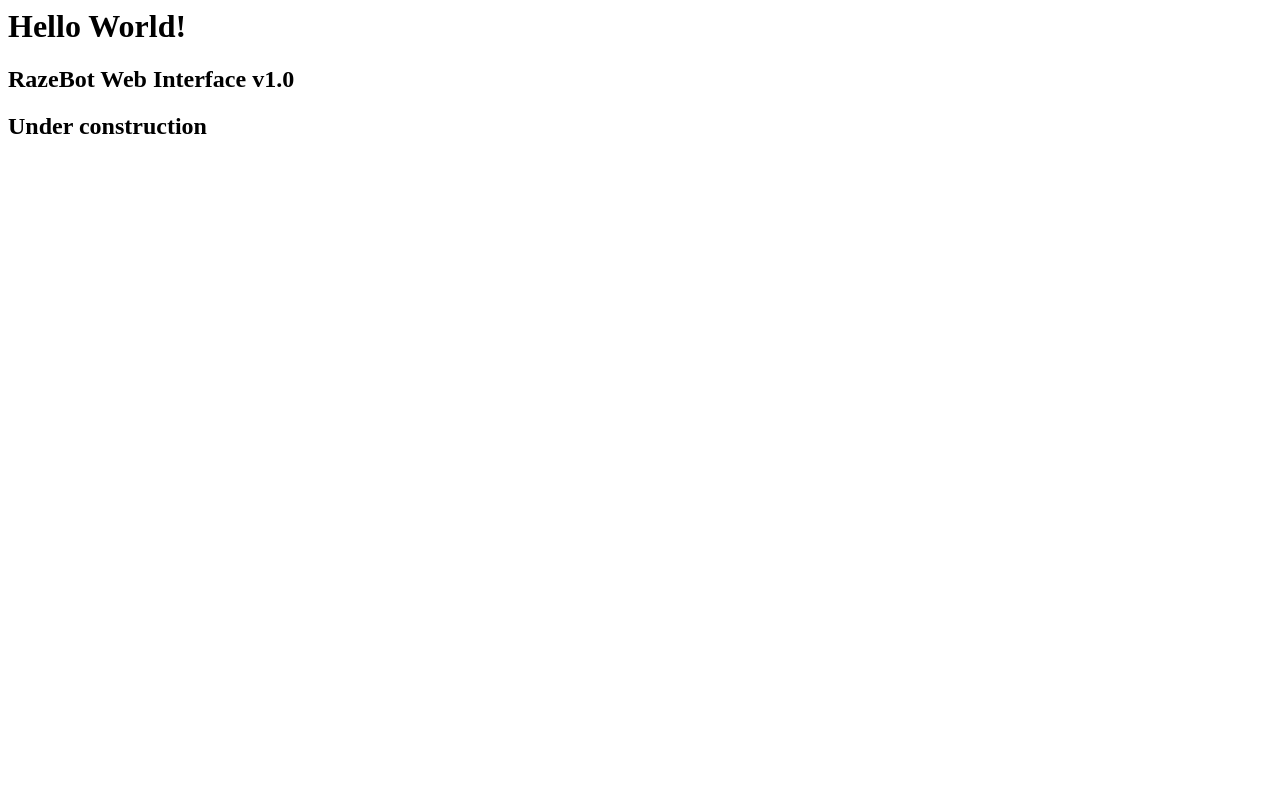
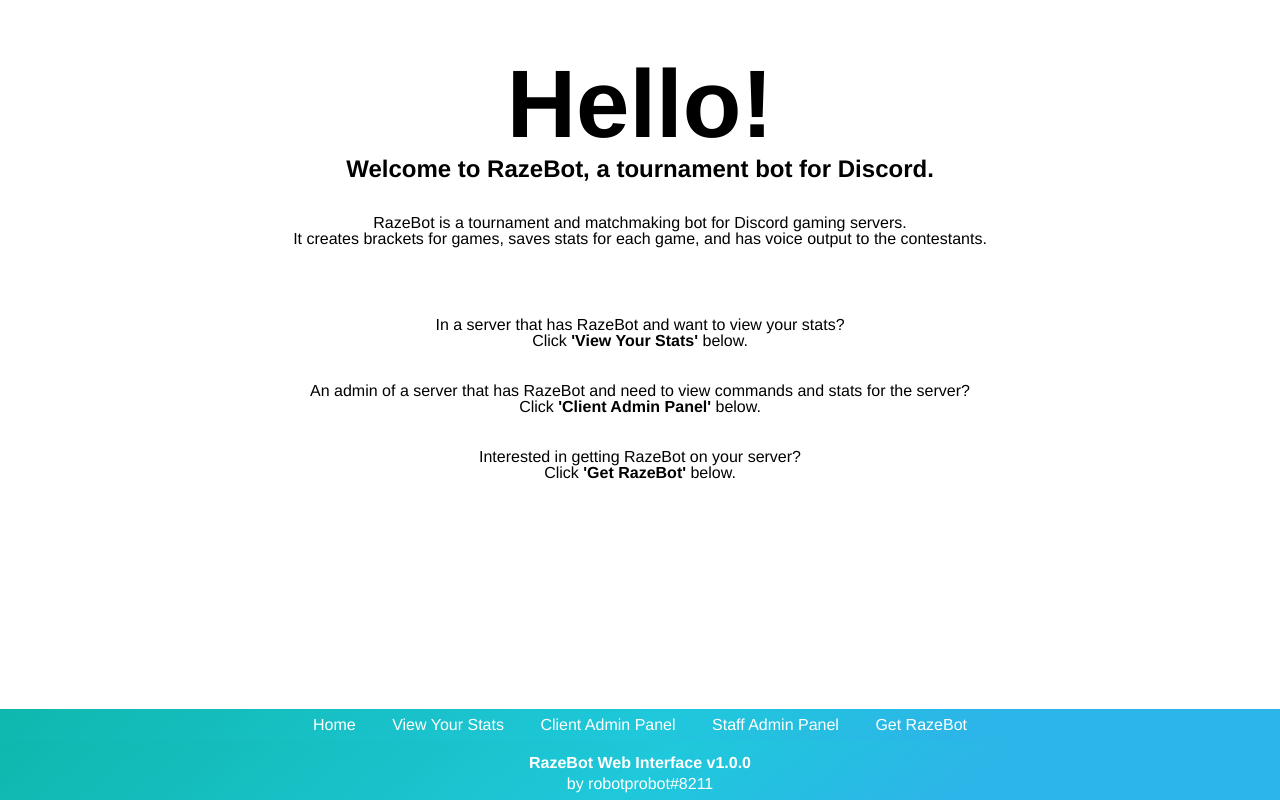
Before and after one commit to robotprobot/razebot, a plain HTML site: page docs/index.html in a window 1280 px wide. Drawn offline with Linux system fonts and the light colour scheme.

Commit message:
update website

```diff
--- a/docs/index.html
+++ b/docs/index.html
@@ -1,3 +1,80 @@
-<h1>Hello World!<h1>
-<h2>RazeBot Web Interface v1.0<h2>
-<h2>Under construction<h2>
+<!DOCTYPE html>
+<html>
+	<style>
+	h1 {
+		text-align: center;
+		font-family: helvetica;
+		padding-top: 40px;
+		LINE-HEIGHT:0px;
+	}
+	h2 {
+		text-align: center;
+		font-family: helvetica;
+		LINE-HEIGHT:0px;
+	}
+	p {
+		text-align: center;
+		font-family: helvetica;
+		LINE-HEIGHT:0px;
+	}
+	.information-footer {
+		position: fixed;
+		left: 0;
+		bottom: 0;
+		width: 100%;
+		background: linear-gradient(141deg, #0fb8ad 0%, #1fc8db 51%, #2cb5e8 75%);
+		color: white;
+		text-align: center;
+		font-family: helvetica;
+		LINE-HEIGHT:0px;
+	}
+	.menu-bar {
+		position: fixed;
+		left: 0;
+		bottom: 59px;
+		width: 100%;
+		background: linear-gradient(141deg, #0fb8ad 0%, #1fc8db 51%, #2cb5e8 75%);
+		text-align: center;
+		font-family: helvetica;
+		LINE-HEIGHT:0px;
+	}
+	a {
+		display: inline;
+		color: white;
+		padding: 7px 16px;
+		text-decoration: none;
+	}
+	a:hover {
+		background-color: #2cb5e8;
+		color: white;
+	}
+	</style>
+
+	<body>
+		<font size="18"><h1>Hello!</h1></font>
+		<h2>Welcome to RazeBot, a tournament bot for Discord.</h2>
+		<br>
+		<p>RazeBot is a tournament and matchmaking bot for Discord gaming servers.</p>
+		<p>It creates brackets for games, saves stats for each game, and has voice output to the contestants.</p>
+		<br>
+		<br>
+		<br>
+		<p>In a server that has RazeBot and want to view your stats?</p>
+		<p>Click <b>'View Your Stats'</b> below.</p>
+		<br>
+		<p>An admin of a server that has RazeBot and need to view commands and stats for the server?</p>
+		<p>Click <b>'Client Admin Panel'</b> below.</p>
+		<br>
+		<p>Interested in getting RazeBot on your server?</p>
+		<p>Click <b>'Get RazeBot'</b> below.</p>
+	</body>
+
+	<div class="menu-bar">
+		<p><a href="index.html">Home</a> <a href="stats.html">View Your Stats</a> <a href="clientadmin.html">Client Admin Panel</a> <a href="staffadmin.html">Staff Admin Panel</a> <a href="getbot.html">Get RazeBot</a></p>
+	</div>
+
+	<div class="information-footer">
+		<h4>RazeBot Web Interface v1.0.0</h4>
+		<p>by robotprobot#8211</p>
+	</div>
+</html>
```
